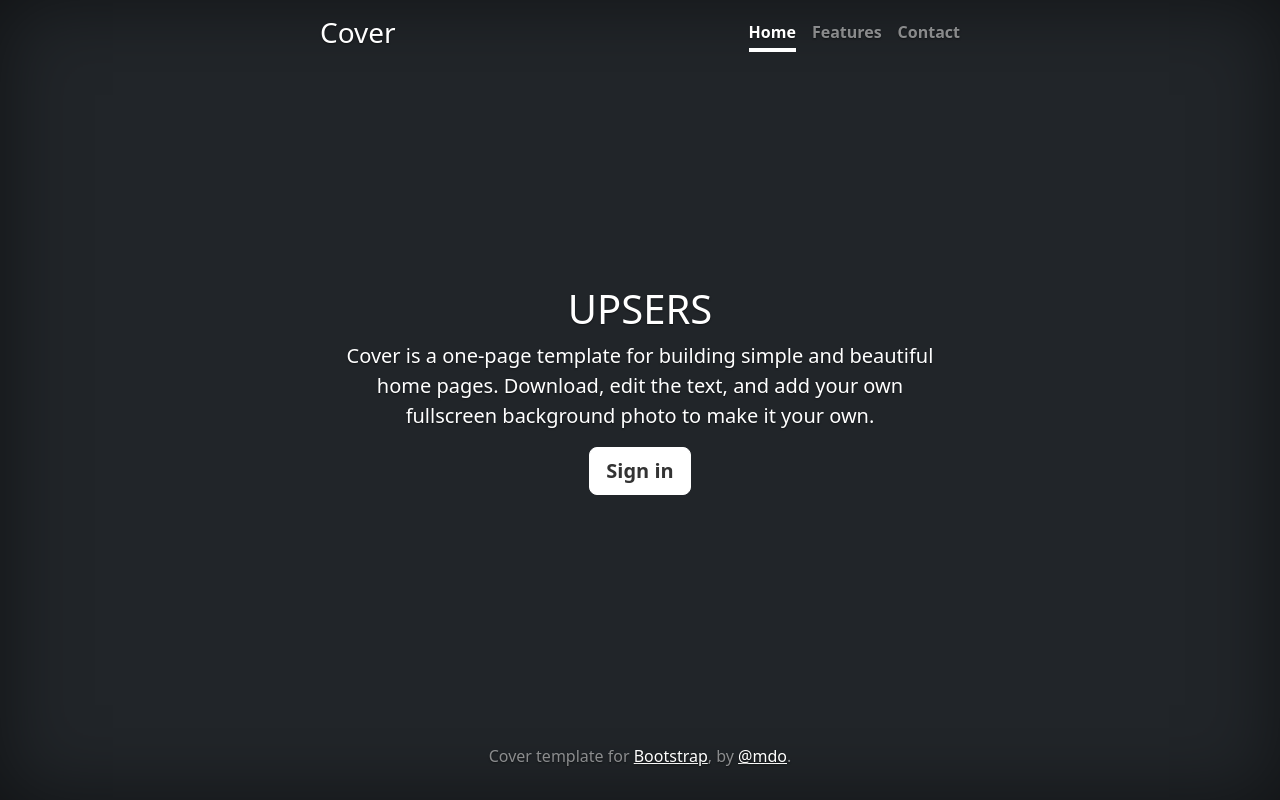
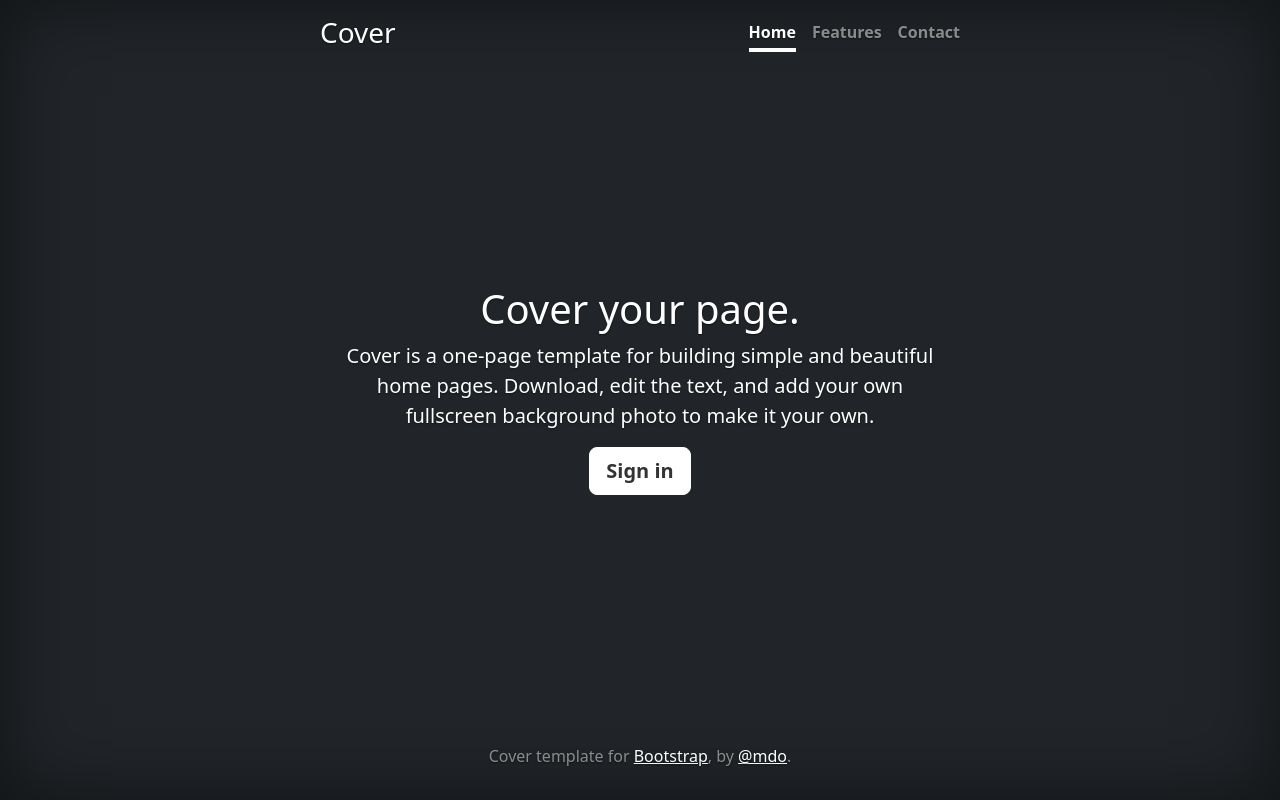
Before and after one commit to krish-bedi/UPS-2022-Hackathon-team-11-the-pythons, a plain HTML site: page Application/cover/index.html in a window 1280 px wide. Drawn offline with Linux system fonts and the light colour scheme; files that its build step writes are made by us from their sources.

Commit message:
Update index.html

```diff
--- a/Application/cover/index.html
+++ b/Application/cover/index.html
@@ -88,7 +88,7 @@
   </header>
 
   <main class="px-3">
-    <h1>UPSERS</h1>
+    <h1>Cover your page.</h1>
     <p class="lead">Cover is a one-page template for building simple and beautiful home pages. Download, edit the text, and add your own fullscreen background photo to make it your own.</p>
     <p class="lead">
       <a href="#" class="btn btn-lg btn-secondary fw-bold border-white bg-white">Sign in</a>
```
